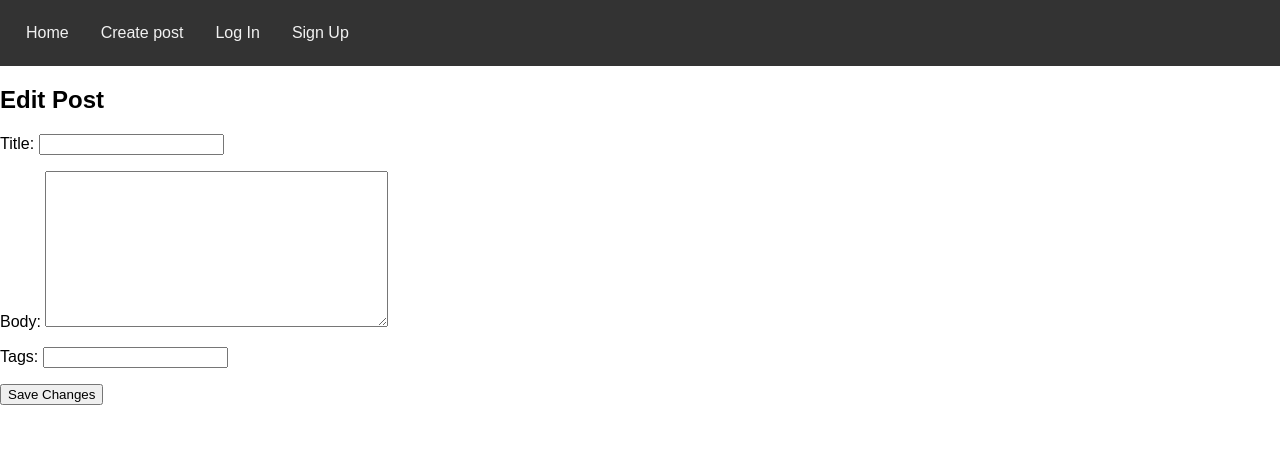
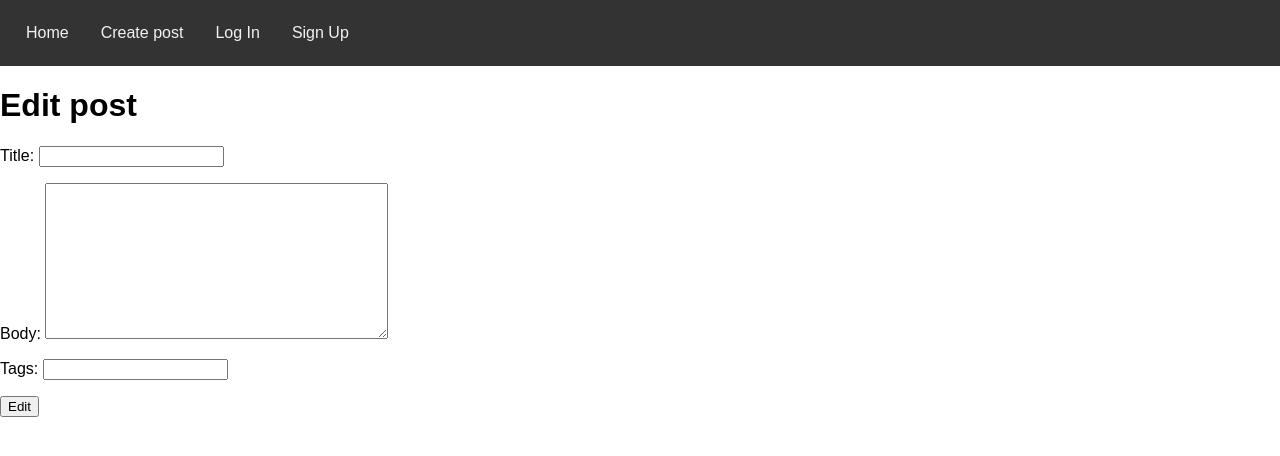
Before and after one commit to Andriiko26/virtual-nexus, a Django app: template virtual_nexus_project/templates/posts/post_edit.html in a window 1280 px wide. Shown: the top 456 px of the page. Run offline with Django 5.2, Linux system fonts and the light colour scheme; the template is opened without the code that fills it: values that come from a table or form of the project are taken from there, others are empty.

Commit message:
updated markdown editing

```diff
--- a/virtual_nexus_project/templates/posts/post_edit.html
+++ b/virtual_nexus_project/templates/posts/post_edit.html
@@ -1,12 +1,16 @@
 {% extends '_base.html' %}
+{% load static %}
 
 {% block title %}Edit Post{% endblock title %}
 
 {% block content %}
-    <h2>Edit Post</h2>
-    <form method="post" enctype="multipart/form-data">
-        {% csrf_token %}
-        {{ form.as_p }}
-        <button type="submit">Save Changes</button>
-    </form>
+<link rel="stylesheet" href="{% static 'css/post_create.css' %}">
+
+<h1>Edit post</h1>
+<form method="post" enctype="multipart/form-data" class="creating-form">
+    {% csrf_token %}
+    {{ form.as_p }}
+    <button type="submit">Edit</button>
+</form>
+{{ form.media }}
 {% endblock %}
```
